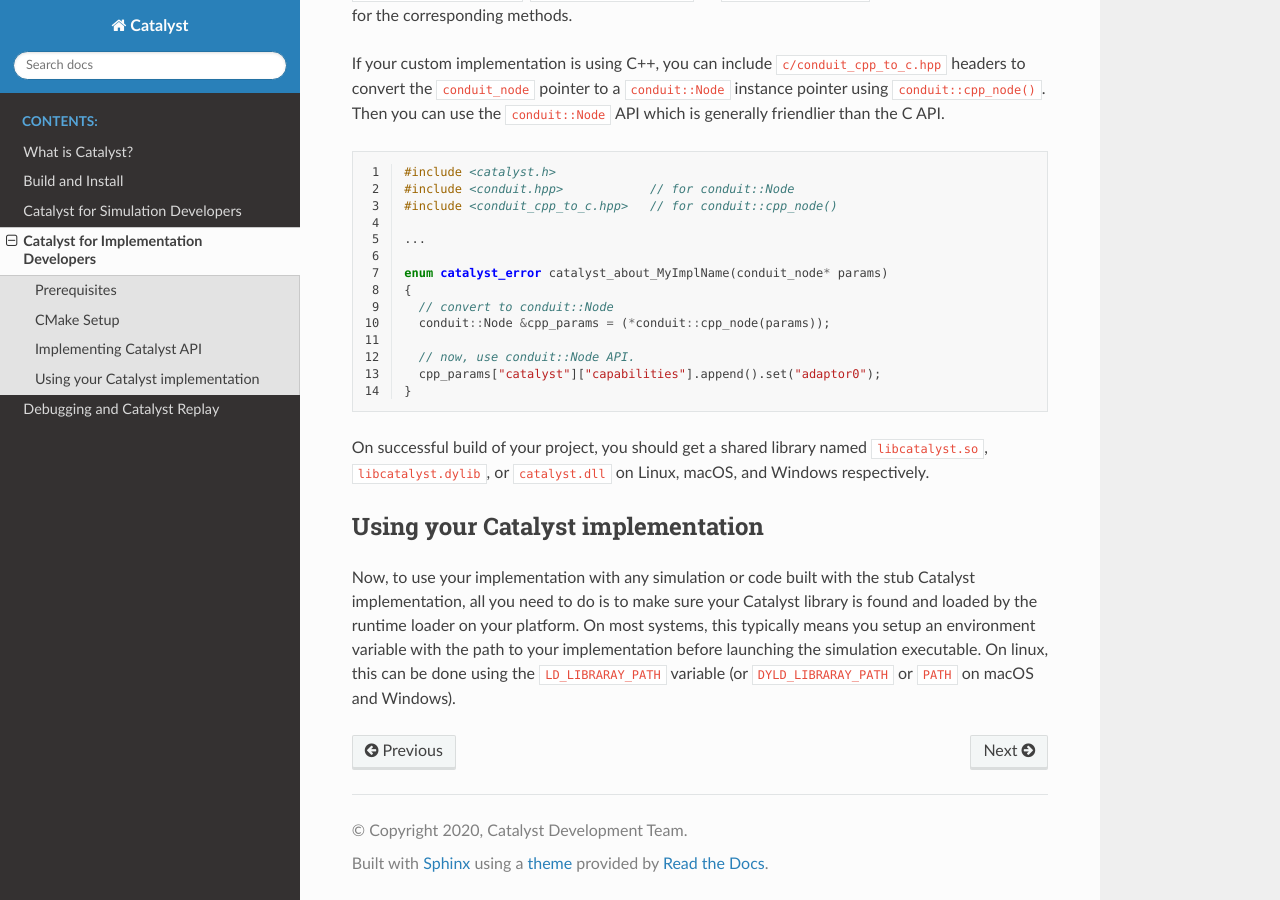
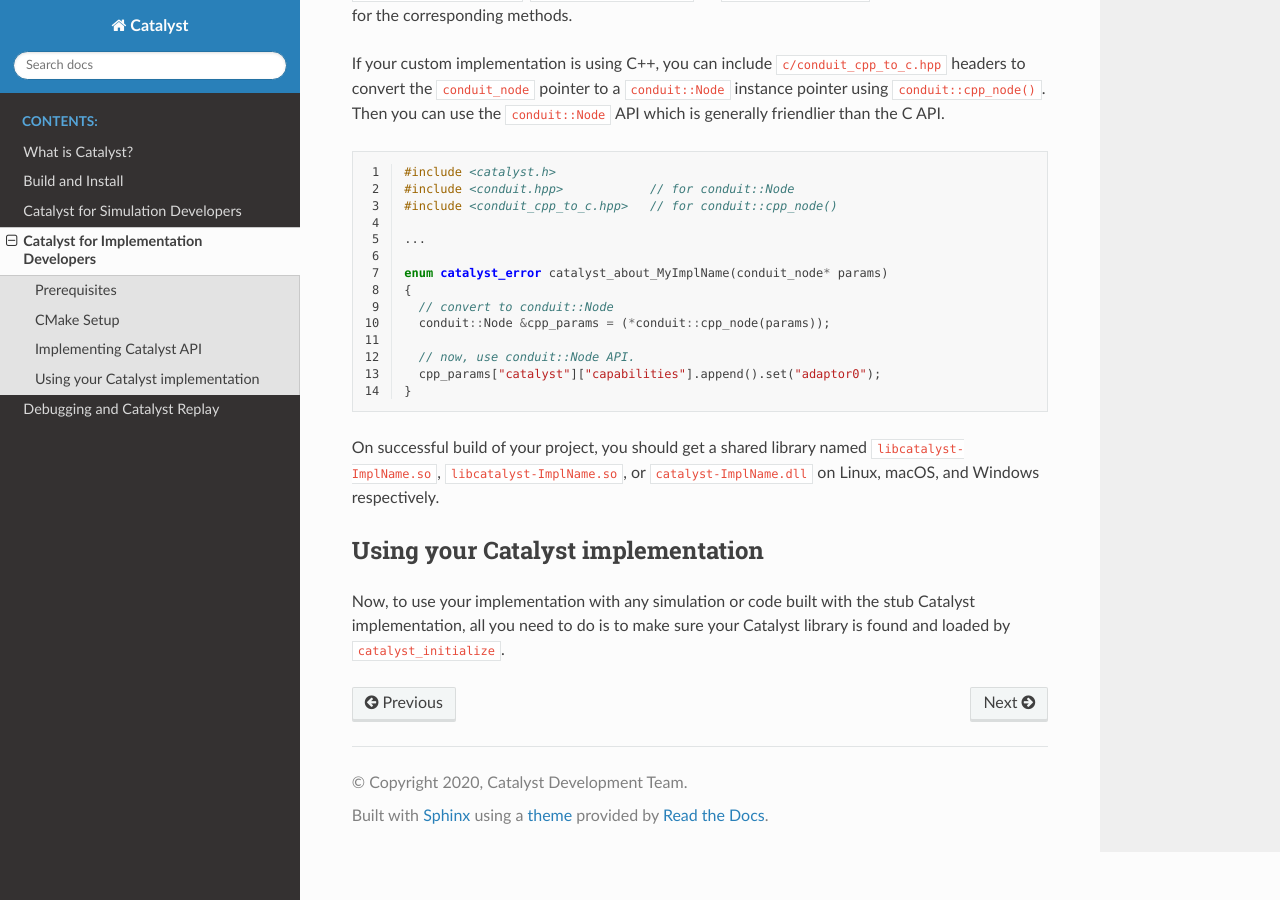
Before and after one commit to OpenChemistry/vtkcatalyst, a Sphinx documentation site: the page built from docs/for_implementation_developers.rst, in a window 1280 px wide and 900 px high, scrolled down 1248 px. Built offline with Sphinx 7.4.7 and the Read the Docs theme 2.0.0, drawn with Linux system fonts in a browser that asks for light colours.

Commit message:
docs: update notes about what gets built for impls

```diff
--- a/docs/for_implementation_developers.rst
+++ b/docs/for_implementation_developers.rst
@@ -89,19 +89,15 @@
 
 
 On successful build of your project, you should get a shared library named
-``libcatalyst.so``, ``libcatalyst.dylib``, or ``catalyst.dll`` on Linux, macOS, and
-Windows respectively.
+``libcatalyst-ImplName.so``, ``libcatalyst-ImplName.so``, or
+``catalyst-ImplName.dll`` on Linux, macOS, and Windows respectively.
 
 Using your Catalyst implementation
 ==================================
 
 Now, to use your implementation with any simulation or code built with the stub
 Catalyst implementation, all you need to do is to make sure your Catalyst
-library is found and loaded by the runtime loader on your platform. On most
-systems, this typically means you setup an environment variable with the path to
-your implementation before launching the simulation executable. On linux, this
-can be done using the ``LD_LIBRARAY_PATH`` variable (or ``DYLD_LIBRARAY_PATH`` or
-``PATH`` on macOS and Windows).
+library is found and loaded by ``catalyst_initialize``.
 
 
 
```
